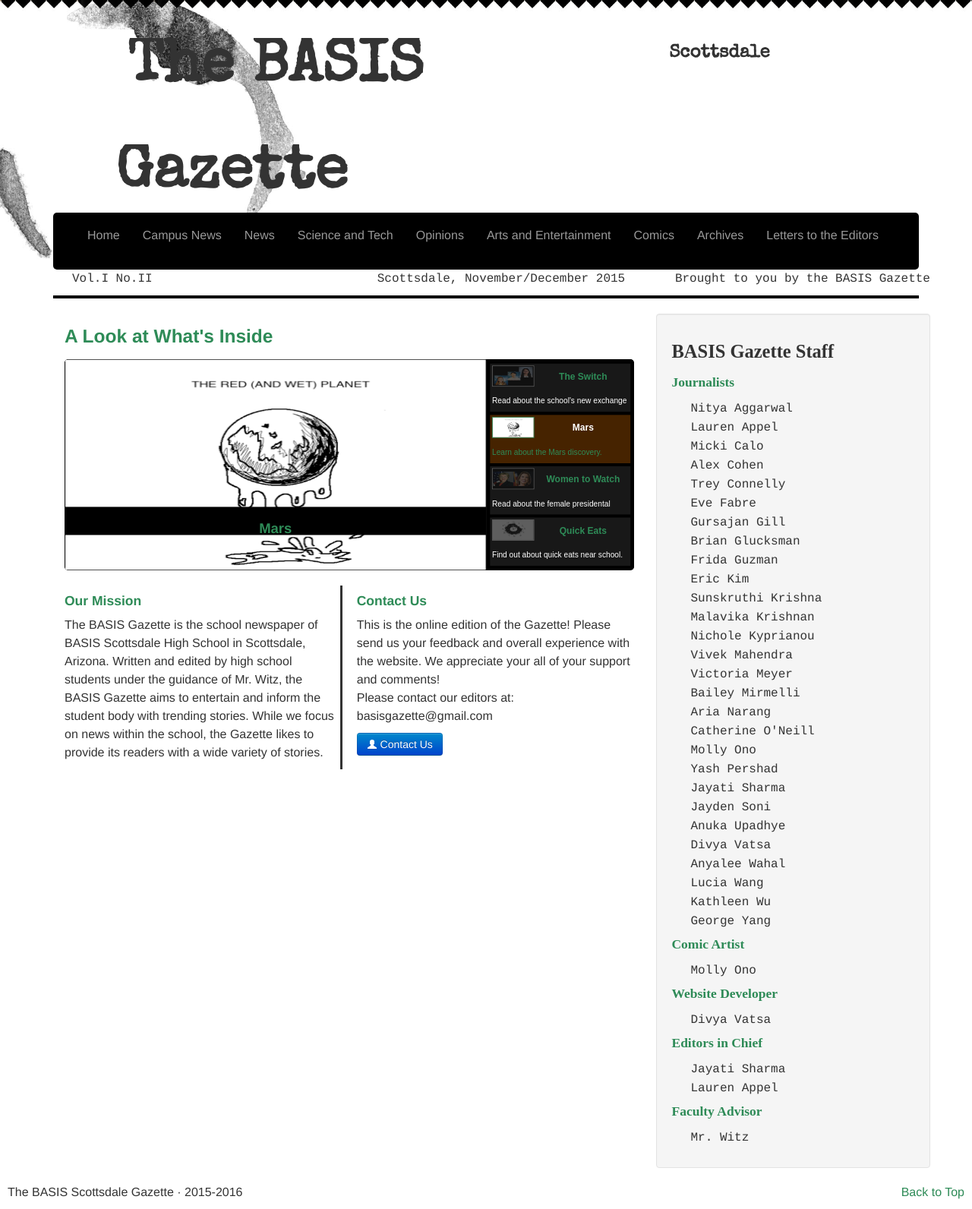
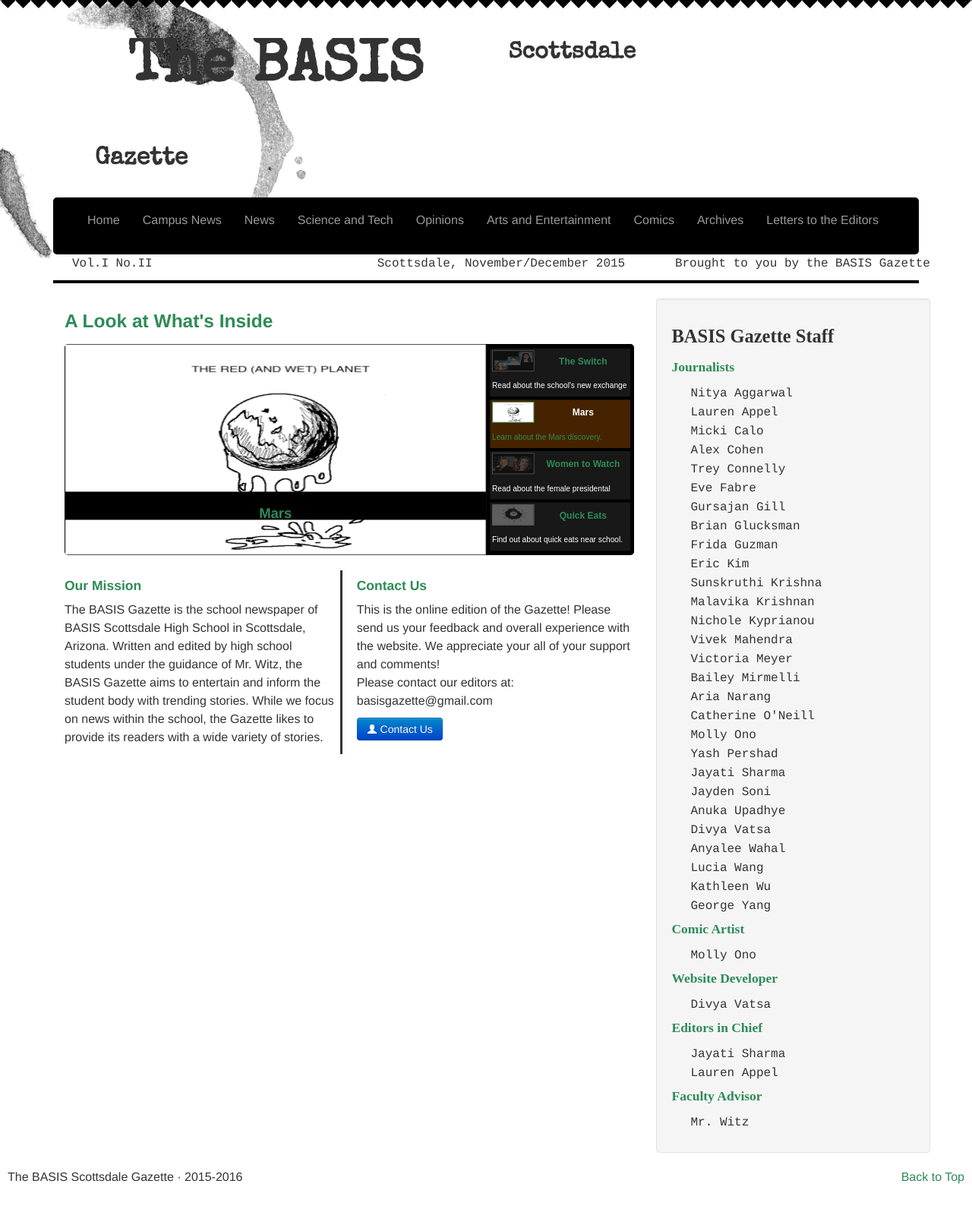
Before and after one commit to Awake99/Awake99.github.io, a Jekyll site: the page built from index.html, in a window 1280 px wide. Shown: the whole page at 76% size. Built offline with Jekyll 4.4.1, drawn with Linux system fonts in a browser that asks for light colours; nearby versions of some CDN libraries.

Commit message:
November Edits
Title test

```diff
--- a/_layouts/default.html
+++ b/_layouts/default.html
@@ -24,14 +24,21 @@
       margin-top: 30px;
       font-family: "Special Elite";
       font-size: 200%;
-      text-align: center;
+      text-align: right;
       overflow: hidden;
     }
     #header1 {
       margin-top: 30px;
       font-family: "Special Elite";
-      font-size: 150%;
-      text-align: center;
+      font-size: 190%;
+      text-align: left;
+      overflow: hidden;
+    }
+    #header2 {
+      margin-top: 30px;
+      font-family: "Special Elite";
+      font-size: 200%;
+      text-align: left;
       overflow: hidden;
     }
     .separator {
@@ -69,7 +76,7 @@
             </div>
         </div>
           <div class="span4 text-center">
-              <h1 id="header">Gazette</h1>
+              <h1 id="header2">Gazette</h1>
           </div>
     </div>
 
```
